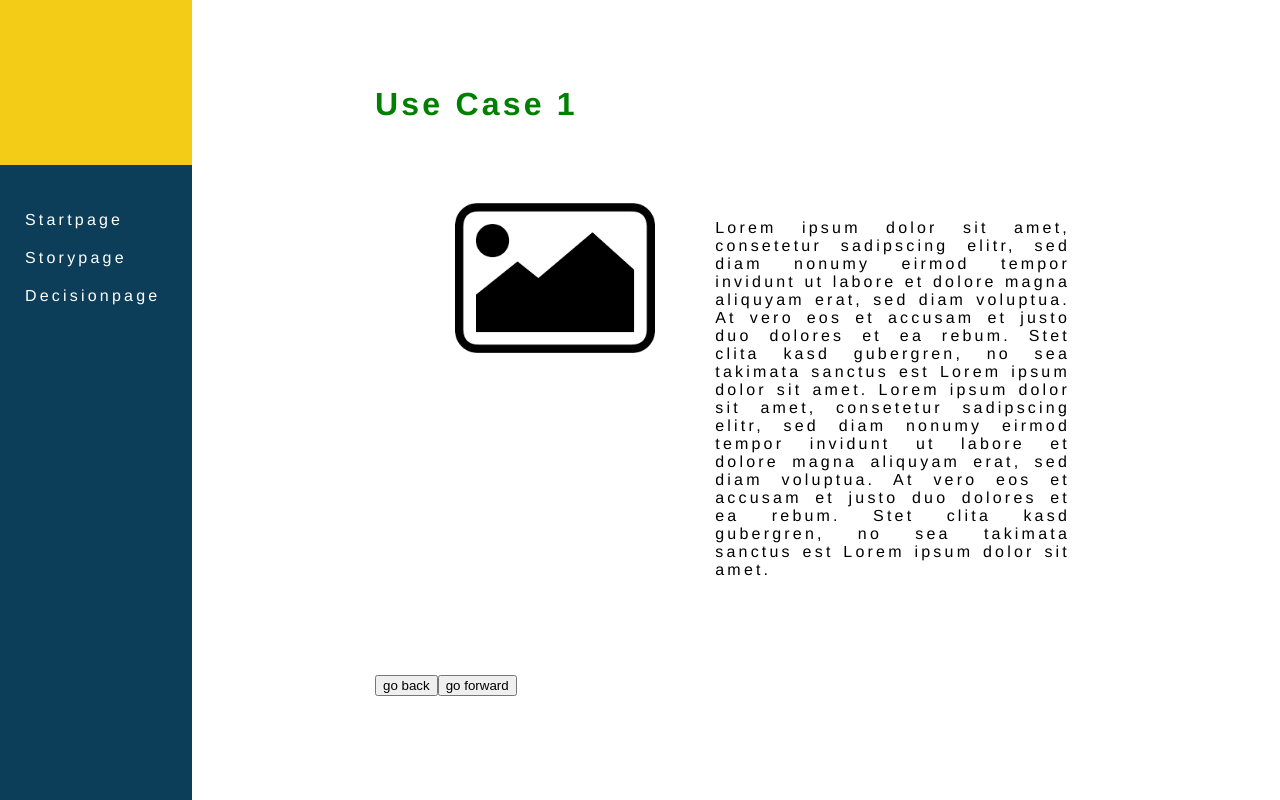
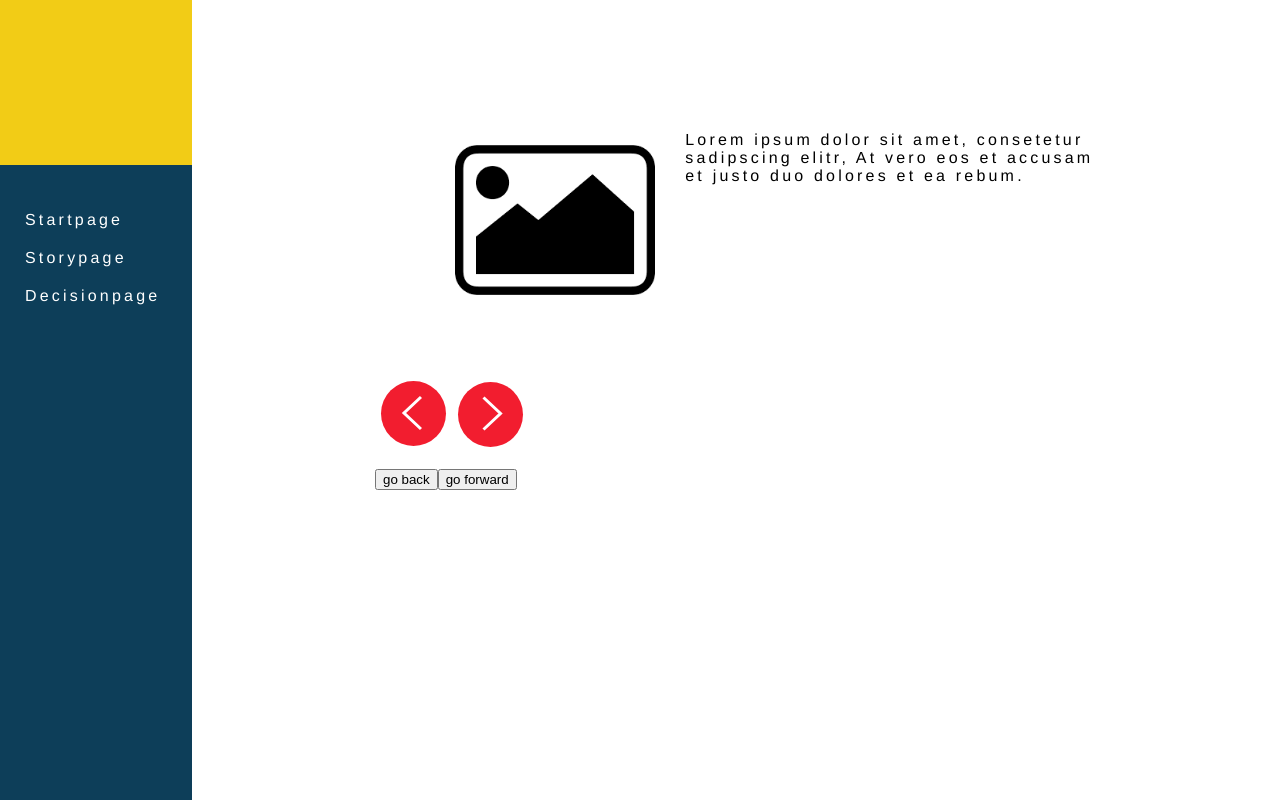
Before and after one commit to ViviZa/lawyer-dude, a React (Create React App) app: page /story in a window 1280 px wide. Built offline with nearby package versions, Linux system fonts and the light colour scheme.

Commit message:
go back and go forward functionality to Storypage

```diff
--- /dev/null
+++ b/src/pages/Story.json
@@ -0,0 +1,13 @@
+[
+  {
+    "id": 1,
+    "pageType" : "StoryPage",
+    "headline" : "Use Case 1",
+    "panels": [
+      "Lorem ipsum dolor sit amet, consetetur sadipscing elitr, At vero eos et accusam et justo duo dolores et ea rebum.",
+      "sed diam nonumy eirmod tempor invidunt ut labore et dolore magna aliquyam erat, sed diam voluptua",
+      "At vero eos et accusam et justo duo dolores et ea rebum. Stet clita kasd gubergren, no sea takima"
+    ],
+    "nextPage" : "2"
+  }
+]
--- a/src/pages/Storypage.jsx
+++ b/src/pages/Storypage.jsx
@@ -1,28 +1,90 @@
 import React, { Component } from 'react';
 import SideNavigation from '../components/SideNavigation';
 import '../styles/style.css';
+import data from './Story.json';
 import defaultImg from './index.png';
 import { withRouter } from 'react-router';
 
 class Storypage extends Component {
+   constructor(props) {
+      super(props);
+      this.state = {
+        username: '',
+        textIndex: 0,
+        panels: [],
+        headline: ''
+      };
+      this.nextText = this.nextText.bind(this);
+      this.previousText = this.previousText.bind(this);
+    }
 
-  redirectPage(pageName){
-    const {history} = this.props;
-    history.push("/" + pageName);
-  }
+    componentDidMount(){
+        const dataString = JSON.stringify(data);
+        let jsonData = JSON.parse(dataString);
+        console.log(jsonData);
+        this.setState({
+            panels: jsonData[0].panels,
+            headline: jsonData[0].headline
+        })
+    }
+
+     nextText() {
+        const {panels, textIndex} = this.state
+        const theSize = panels.length-1;
+        if(textIndex >= 0 && textIndex < theSize){
+        this.state.textIndex++;
+        this.setState({textIndex: this.state.textIndex});
+        }
+    }
+
+      previousText() {
+        const theSize = this.state.panels.length-1;
+        if(this.state.textIndex > 0 && this.state.textIndex <= theSize){
+            this.state.textIndex--;
+            this.setState({textIndex: this.state.textIndex});
+        }
+      }
+
+      redirectPage(pageName){
+        const {history} = this.props;
+        history.push("/" + pageName);
+    }
 
   render() {
+    const {headline, panels} = this.state;
     return (
      <div className="Storypage">
       <SideNavigation/>
       <div className="pagecontent">
-        <h1>Use Case 1</h1>
         <div className="info-section">
             <img src={defaultImg} className="defaultImg" alt="logo" />
-            <div className="story-text">
-                <p>Lorem ipsum dolor sit amet, consetetur sadipscing elitr, sed diam nonumy eirmod tempor invidunt ut labore et dolore magna aliquyam erat, sed diam voluptua. At vero eos et accusam et justo duo dolores et ea rebum. Stet clita kasd gubergren, no sea takimata sanctus est Lorem ipsum dolor sit amet. Lorem ipsum dolor sit amet, consetetur sadipscing elitr, sed diam nonumy eirmod tempor invidunt ut labore et dolore magna aliquyam erat, sed diam voluptua. At vero eos et accusam et justo duo dolores et ea rebum. Stet clita kasd gubergren, no sea takimata sanctus est Lorem ipsum dolor sit amet.</p>
-            </div>
-        </div>
+            <p>
+            {panels[this.state.textIndex]}
+            </p>
+       </div>
+        <button onClick={this.previousText} className="BackButton">
+            <svg width="21px" height="36px" viewBox="0 0 21 36" version="1.1">
+                <g id="Page-1" stroke="none" stroke-width="1" fill="none" fill-rule="evenodd">
+                    <g id="Enter-your-name_v2" transform="translate(-787.000000, -903.000000)" stroke="#FFFFFF" stroke-width="3">
+                        <g id="next_btn" transform="translate(767.000000, 888.000000)">
+                            <polyline id="Path" transform="translate(31.500000, 33.000000) scale(-1, 1) rotate(-270.000000) translate(-31.500000, -33.000000) " points="15.5 41.5 31.5 24.5 31.5 24.5 47.5 41.5"></polyline>
+                        </g>
+                    </g>
+                </g>
+            </svg>
+         </button>
+        <button onClick={this.nextText} className="ForthButton">
+            <svg width="21px" height="35px" viewBox="0 0 21 35" version="1.1">
+              <g id="Page-1" stroke="none" stroke-width="1" fill="none" fill-rule="evenodd">
+                  <g id="Enter-your-name_v2" transform="translate(-876.000000, -904.000000)" stroke="#FFFFFF" stroke-width="3">
+                      <g id="next_btn" transform="translate(851.000000, 888.000000)">
+                          <polyline id="Path" transform="translate(35.000000, 33.500000) rotate(-270.000000) translate(-35.000000, -33.500000) " points="19 42 35 25 35 25 51 42"></polyline>
+                      </g>
+                  </g>
+              </g>
+            </svg>
+       </button>
+        <p></p>
         <button onClick={() => this.redirectPage("")}>
             go back
         </button>
```
Also changed, not shown: src/pages/Decisionpage.jsx (indentation only).
